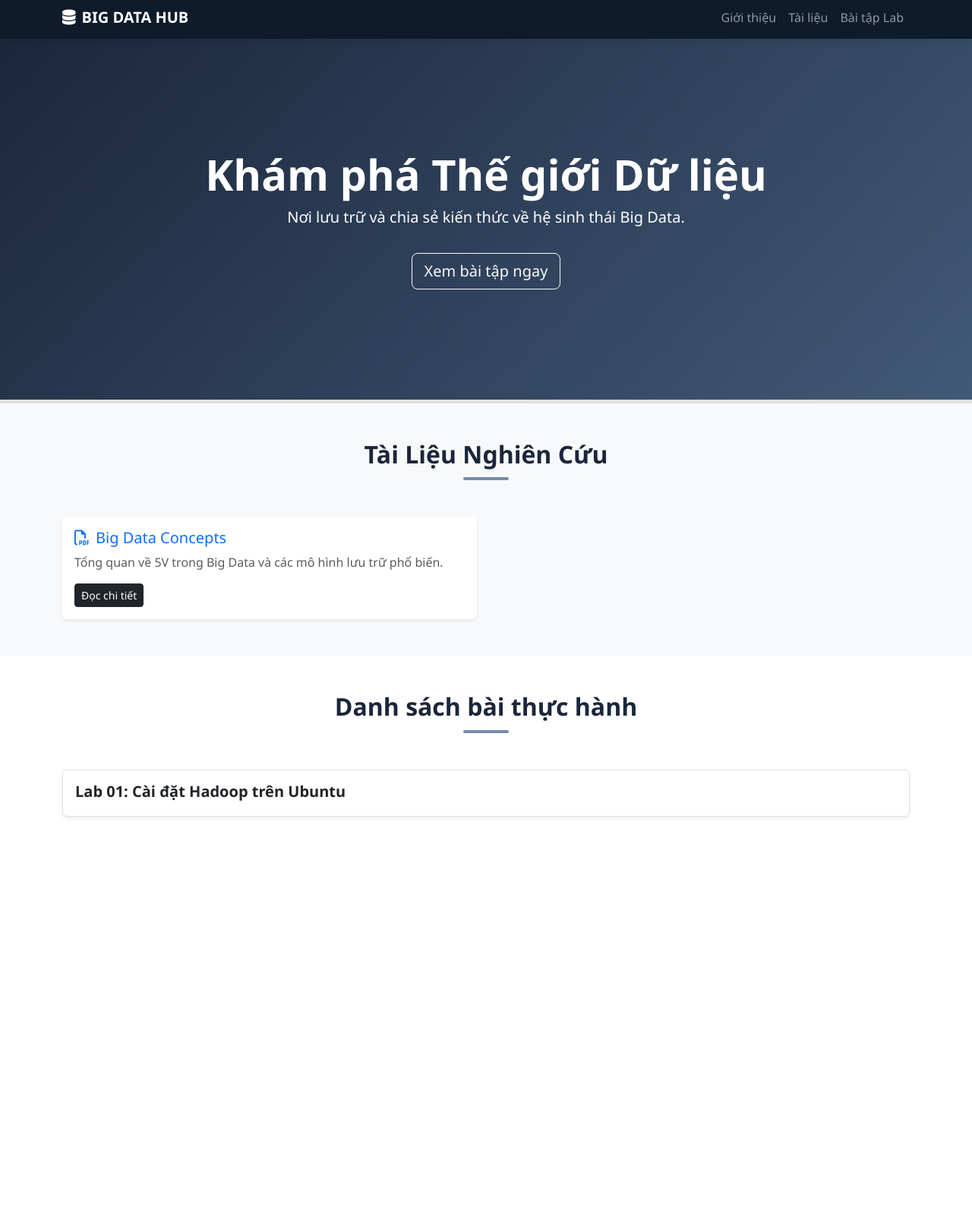
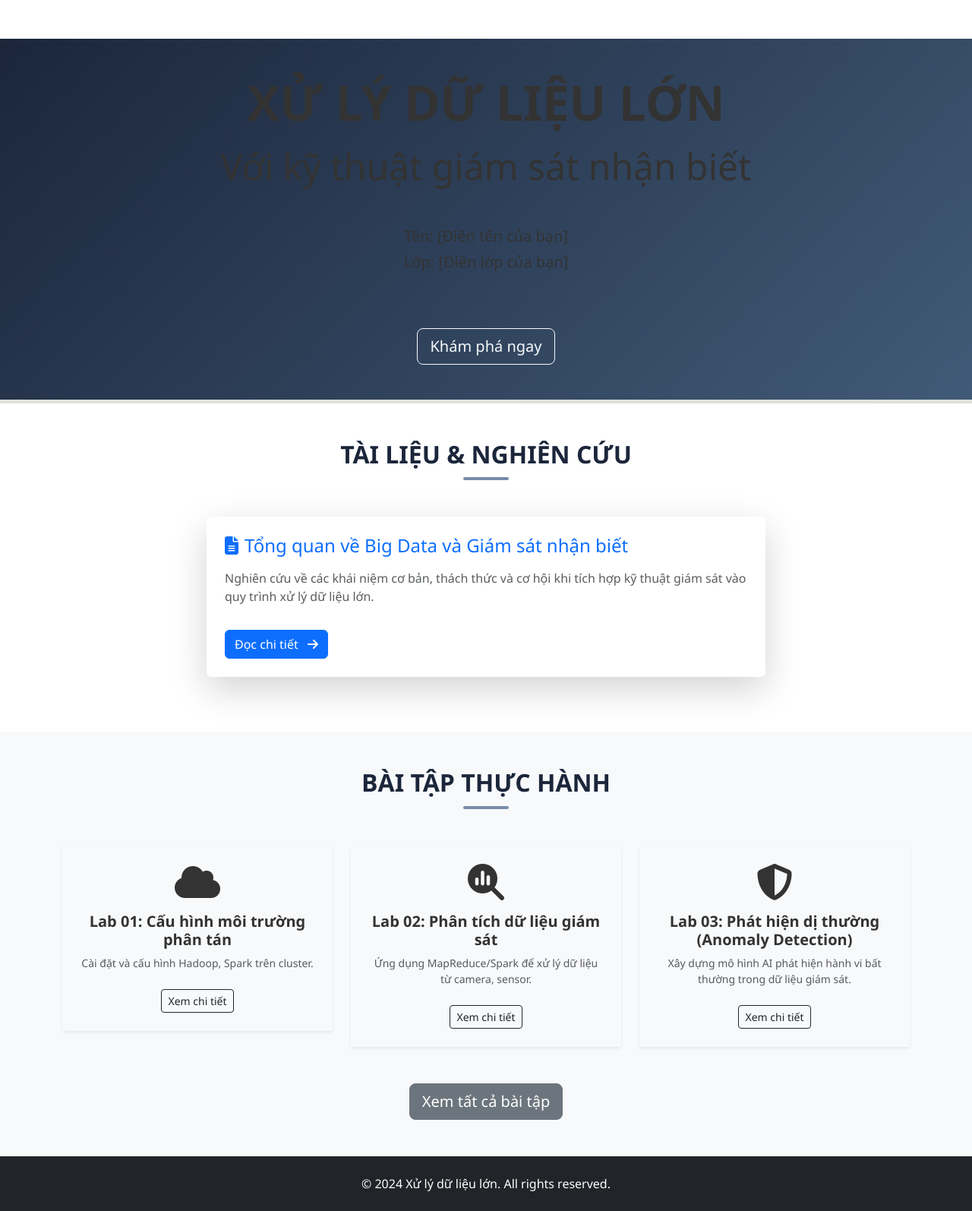
Before and after one commit to XuanDat-286/XD286.github.io, a plain HTML site: page index.html in a window 1280 px wide. Shown: the part 5-1599 px from the top of the page at 76% size. Before the commit the page ends 1128 px from the top, so only its background shows below. Drawn offline with nearby package versions, Linux system fonts and the light colour scheme.

Commit message:
index.html

```diff
--- a/index.html
+++ b/index.html
@@ -3,59 +3,107 @@
 <head>
     <meta charset="UTF-8">
     <meta name="viewport" content="width=device-width, initial-scale=1.0">
-    <title>My Portfolio | Big Data Project</title>
+    <title>Xử lý dữ liệu lớn với kỹ thuật giám sát nhận biết</title>
     <link href="https://cdn.jsdelivr.net/npm/bootstrap@5.3.0/dist/css/bootstrap.min.css" rel="stylesheet">
     <link rel="stylesheet" href="https://cdnjs.cloudflare.com/ajax/libs/font-awesome/6.4.0/css/all.min.css">
+    <link href="https://fonts.googleapis.com/css2?family=Montserrat:wght@300;400;600;700;800&display=swap" rel="stylesheet">
     <link rel="stylesheet" href="style.css">
 </head>
 <body>
 
-    <nav class="navbar navbar-expand-lg navbar-dark sticky-top custom-nav">
+    <nav class="navbar navbar-expand-lg navbar-dark sticky-top">
         <div class="container">
-            <a class="navbar-brand fw-bold" href="#"><i class="fa-solid fa-database me-2"></i>BIG DATA HUB</a>
+            <a class="navbar-brand fw-bold" href="#">BIG DATA & SURVEILLANCE</a>
             <button class="navbar-toggler" type="button" data-bs-toggle="collapse" data-bs-target="#navbarNav">
                 <span class="navbar-toggler-icon"></span>
             </button>
             <div class="collapse navbar-collapse" id="navbarNav">
                 <ul class="navbar-nav ms-auto">
                     <li class="nav-item"><a class="nav-link" href="#intro">Giới thiệu</a></li>
-                    <li class="nav-item"><a class="nav-link" href="#paper">Tài liệu</a></li>
-                    <li class="nav-item"><a class="nav-link" href="#lab">Bài tập Lab</a></li>
+                    <li class="nav-item"><a class="nav-link" href="#papers">Tài liệu</a></li>
+                    <li class="nav-item"><a class="nav-link" href="#lab-exercises">Thực hành</a></li>
                 </ul>
             </div>
         </div>
     </nav>
 
-    <header id="intro" class="hero-section text-center text-white d-flex align-items-center">
+    <header id="intro" class="hero-section text-center d-flex align-items-center">
         <div class="container">
-            <h1 class="display-4 fw-bold">Khám phá Thế giới Dữ liệu</h1>
-            <p class="lead">Nơi lưu trữ và chia sẻ kiến thức về hệ sinh thái Big Data.</p>
-            <a href="#lab" class="btn btn-outline-light btn-lg mt-3">Xem bài tập ngay</a>
+            <h1 class="display-3 fw-bold mb-3 animate__animated animate__fadeInDown">XỬ LÝ DỮ LIỆU LỚN</h1>
+            <h2 class="display-5 mb-4 animate__animated animate__fadeInUp">Với kỹ thuật giám sát nhận biết</h2>
+            <div class="info-box p-4 mx-auto animate__animated animate__zoomIn">
+                <p class="lead mb-1"><strong>Tên:</strong> [Điền tên của bạn]</p>
+                <p class="lead mb-0"><strong>Lớp:</strong> [Điền lớp của bạn]</p>
+            </div>
+            <a href="#lab-exercises" class="btn btn-outline-light btn-lg mt-5 animate__animated animate__pulse animate__infinite">Khám phá ngay</a>
         </div>
     </header>
 
-    <section id="paper" class="py-5 bg-light">
+    <section id="papers" class="py-5">
         <div class="container">
-            <h2 class="text-center mb-5 section-title">Tài Liệu Nghiên Cứu</h2>
-            <div class="row g-4">
-                <div class="col-md-6">
-                    <div class="card h-100 shadow-sm border-0">
-                        <div class="card-body">
-                            <h5 class="card-title text-primary"><i class="fa-regular fa-file-pdf me-2"></i>Big Data Concepts</h5>
-                            <p class="card-text text-muted">Tổng quan về 5V trong Big Data và các mô hình lưu trữ phổ biến.</p>
-                            <a href="#" class="btn btn-sm btn-dark">Đọc chi tiết</a>
+            <h2 class="text-center mb-5 section-title">TÀI LIỆU & NGHIÊN CỨU</h2>
+            <div class="row justify-content-center">
+                <div class="col-md-8">
+                    <div class="card shadow-lg border-0 paper-card mb-4">
+                        <div class="card-body p-4">
+                            <h4 class="card-title text-primary mb-3">
+                                <i class="fa-solid fa-file-alt me-2"></i>Tổng quan về Big Data và Giám sát nhận biết
+                            </h4>
+                            <p class="card-text text-muted">
+                                Nghiên cứu về các khái niệm cơ bản, thách thức và cơ hội khi tích hợp kỹ thuật giám sát vào quy trình xử lý dữ liệu lớn.
+                            </p>
+                            <a href="#" class="btn btn-primary mt-3">Đọc chi tiết <i class="fa-solid fa-arrow-right ms-2"></i></a>
                         </div>
                     </div>
                 </div>
-                </div>
+            </div>
         </div>
     </section>
 
-    <section id="lab" class="py-5">
+    <section id="lab-exercises" class="py-5 bg-light">
         <div class="container">
-            <h2 class="text-center mb-5 section-title">Danh sách bài thực hành</h2>
-            <div class="list-group shadow-sm">
-                <a href="#" class="list-group-item list-group-item-action py-3">
-                    <div class="d-flex w-100 justify-content-between">
-                        <h5 class="mb-1 fw-semibold">Lab 01: Cài đặt Hadoop trên Ubuntu</h5>
-                        <small class="text-muted
+            <h2 class="text-center mb-5 section-title">BÀI TẬP THỰC HÀNH</h2>
+            <div class="row g-4 justify-content-center">
+
+                <div class="col-lg-4 col-md-6">
+                    <div class="lab-card shadow-sm p-4 text-center">
+                        <div class="lab-icon mb-3"><i class="fa-solid fa-cloud fa-3x"></i></div>
+                        <h5 class="fw-bold">Lab 01: Cấu hình môi trường phân tán</h5>
+                        <p class="text-muted small">Cài đặt và cấu hình Hadoop, Spark trên cluster.</p>
+                        <a href="#" class="btn btn-sm btn-outline-dark mt-2">Xem chi tiết</a>
+                    </div>
+                </div>
+
+                <div class="col-lg-4 col-md-6">
+                    <div class="lab-card shadow-sm p-4 text-center">
+                        <div class="lab-icon mb-3"><i class="fa-solid fa-magnifying-glass-chart fa-3x"></i></div>
+                        <h5 class="fw-bold">Lab 02: Phân tích dữ liệu giám sát</h5>
+                        <p class="text-muted small">Ứng dụng MapReduce/Spark để xử lý dữ liệu từ camera, sensor.</p>
+                        <a href="#" class="btn btn-sm btn-outline-dark mt-2">Xem chi tiết</a>
+                    </div>
+                </div>
+
+                <div class="col-lg-4 col-md-6">
+                    <div class="lab-card shadow-sm p-4 text-center">
+                        <div class="lab-icon mb-3"><i class="fa-solid fa-shield-alt fa-3x"></i></div>
+                        <h5 class="fw-bold">Lab 03: Phát hiện dị thường (Anomaly Detection)</h5>
+                        <p class="text-muted small">Xây dựng mô hình AI phát hiện hành vi bất thường trong dữ liệu giám sát.</p>
+                        <a href="#" class="btn btn-sm btn-outline-dark mt-2">Xem chi tiết</a>
+                    </div>
+                </div>
+
+                <div class="col-12 text-center mt-5">
+                    <a href="#" class="btn btn-lg btn-secondary">Xem tất cả bài tập</a>
+                </div>
+
+            </div>
+        </div>
+    </section>
+
+    <footer class="py-4 bg-dark text-white text-center">
+        <p class="mb-0">&copy; 2024 Xử lý dữ liệu lớn. All rights reserved.</p>
+    </footer>
+
+    <script src="https://cdn.jsdelivr.net/npm/bootstrap@5.3.0/dist/js/bootstrap.bundle.min.js"></script>
+</body>
+</html>
```
